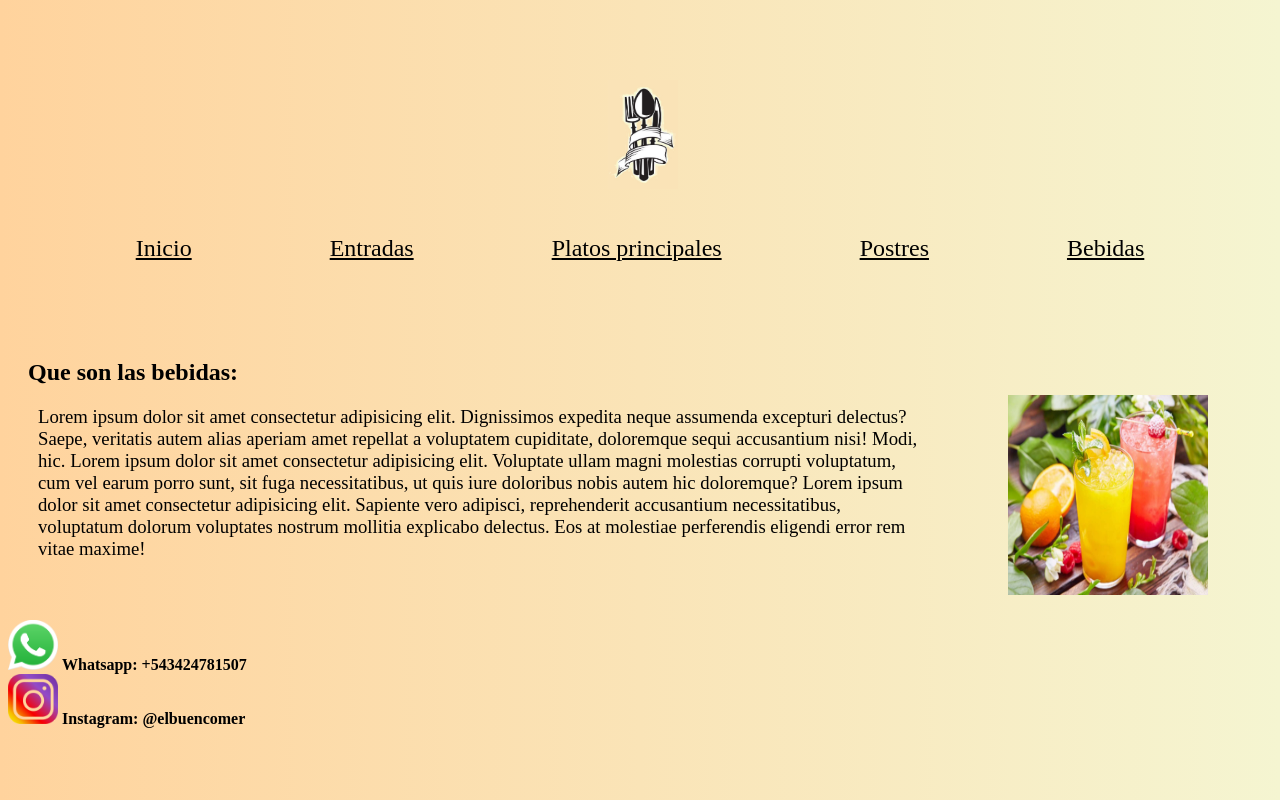
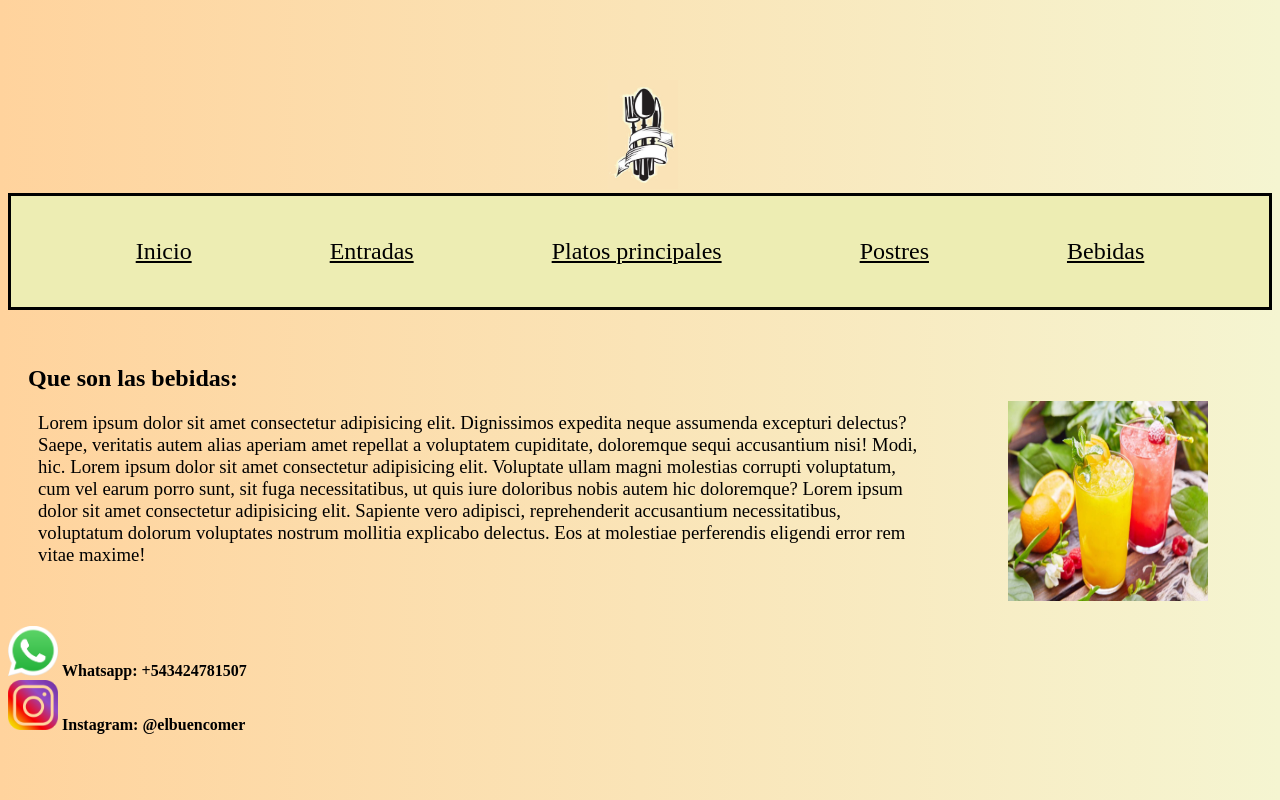
Before and after one commit to JuanPabloMammarella/PreEntrega3-Mammarella, a plain HTML site: page pages/bebidas.html in a window 1280 px wide. Drawn offline with Linux system fonts and the light colour scheme; files whose address does not match are found by name.

Commit message:
tercer guardado

```diff
--- a/pages/bebidas.html
+++ b/pages/bebidas.html
@@ -13,7 +13,7 @@
 
 <header>
     <nav>
-        <li>
+        <li class="barrainicial">
             <a href="../index.html" class="barra">Inicio</a>
             <a href="../pages/entradas.html" class="barra">Entradas</a>
             <a href="../pages/principales.html" class="barra">Platos principales</a>
```
Also changed, not shown: pages/empanadas.html (+1 -1 lines), pages/entradas.html (+1 -1 lines), pages/postres.html (+1 -1 lines), pages/principales.html (+1 -1 lines).
